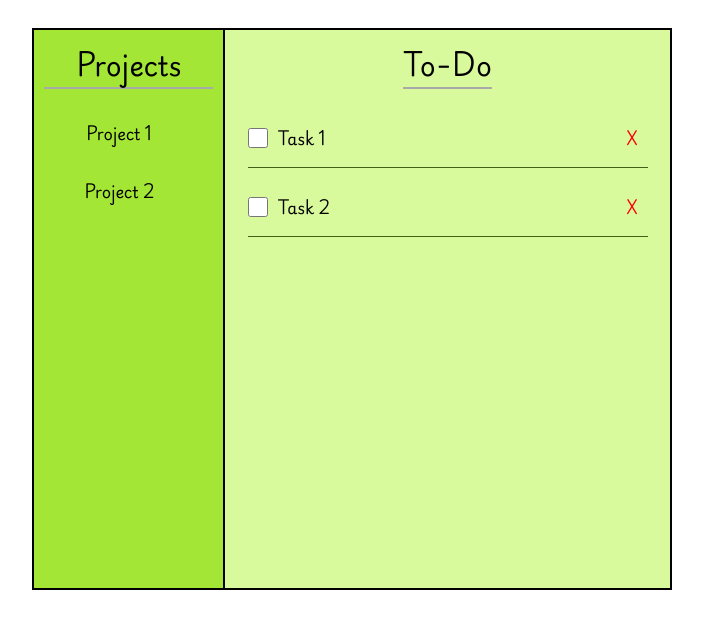
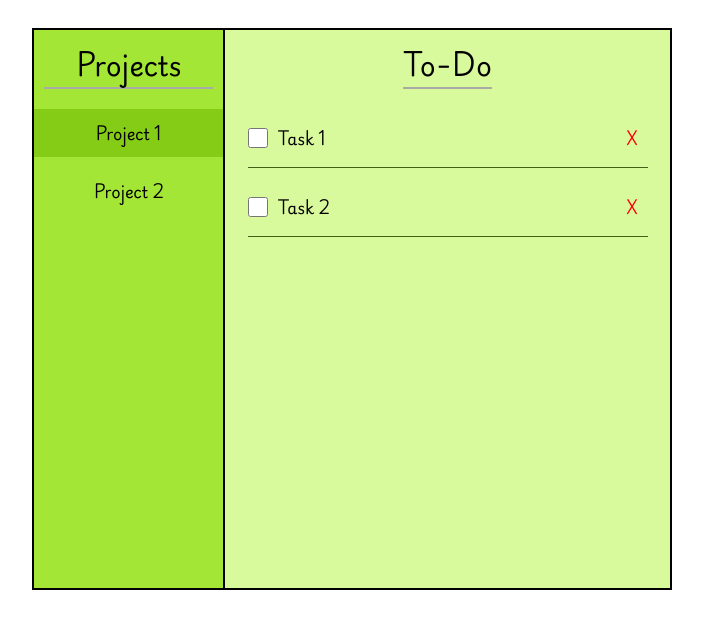
Before and after one commit to mmtzitziras/todo-list, a website built with webpack: page src/index.html in a window 1280 px wide. Both pictures are taken after a click on the button "Project 1". Shown: the part 128-756 px from the top of the page, without its empty margins (288-991 px from the left). Built offline with nearby package versions, Linux system fonts and the light colour scheme.

Commit message:
Highlight selected project

```diff
--- a/src/projects.js
+++ b/src/projects.js
@@ -4,6 +4,7 @@ const allProjects = [];
 let currentProject;
 
 export default class Project {
+
 
     static #id = 0;
 
@@ -18,6 +19,7 @@ export default class Project {
         this.title = title;
         this.todoItems = [];
         allProjects.push(this);
+
     }
 
     addTodoItem(todoItem) {
@@ -56,12 +58,18 @@ export default class Project {
         return this.title;
     }
 
+
+    getId(){
+        return this.id;
+    }
+
     static getAllProjects(){
         return allProjects;
     }
 
     static setCurrentProject(projectId){
         currentProject = this.getProjectById(projectId);
+
     }
 
     static getCurrentProject(){
--- a/src/renderer.js
+++ b/src/renderer.js
@@ -26,6 +26,7 @@ export function RenderTodos(currentTodos){
 
 export function RenderProjects(allProjectsView){
     Project.getAllProjects().forEach(project => {
+
         const newProject = document.createElement('button');
         newProject.classList.add('project');
         newProject.setAttribute('data-id', project.id);
@@ -37,6 +38,9 @@ export function RenderProjects(allProjectsView){
         });
         newProject.addEventListener('click', (event) => {
             const projectId = parseInt(event.target.getAttribute('data-id'));
+            event.target.classList.add("selected-project");
+            const lastProjectId = Project.getCurrentProject().getId();
+
             Project.setCurrentProject(projectId);
             const currentTodos = document.querySelector('.current-todos-view-items');
             currentTodos.innerHTML = '';
--- a/src/styles.css
+++ b/src/styles.css
@@ -78,6 +78,10 @@ button, input[type="submit"], input[type="reset"] {
     display: flex;
     flex-direction: column;
     gap: 10px;
+    align-content: center;
+}
+.all-projects-view-items{
+    width: 100%;
 }
 .all-projects-view > p,
 .current-todos-view > p {
```
Also changed, not shown: src/assets/Poppins-Light.ttf (deleted), src/index.js (line endings or trailing spaces).
